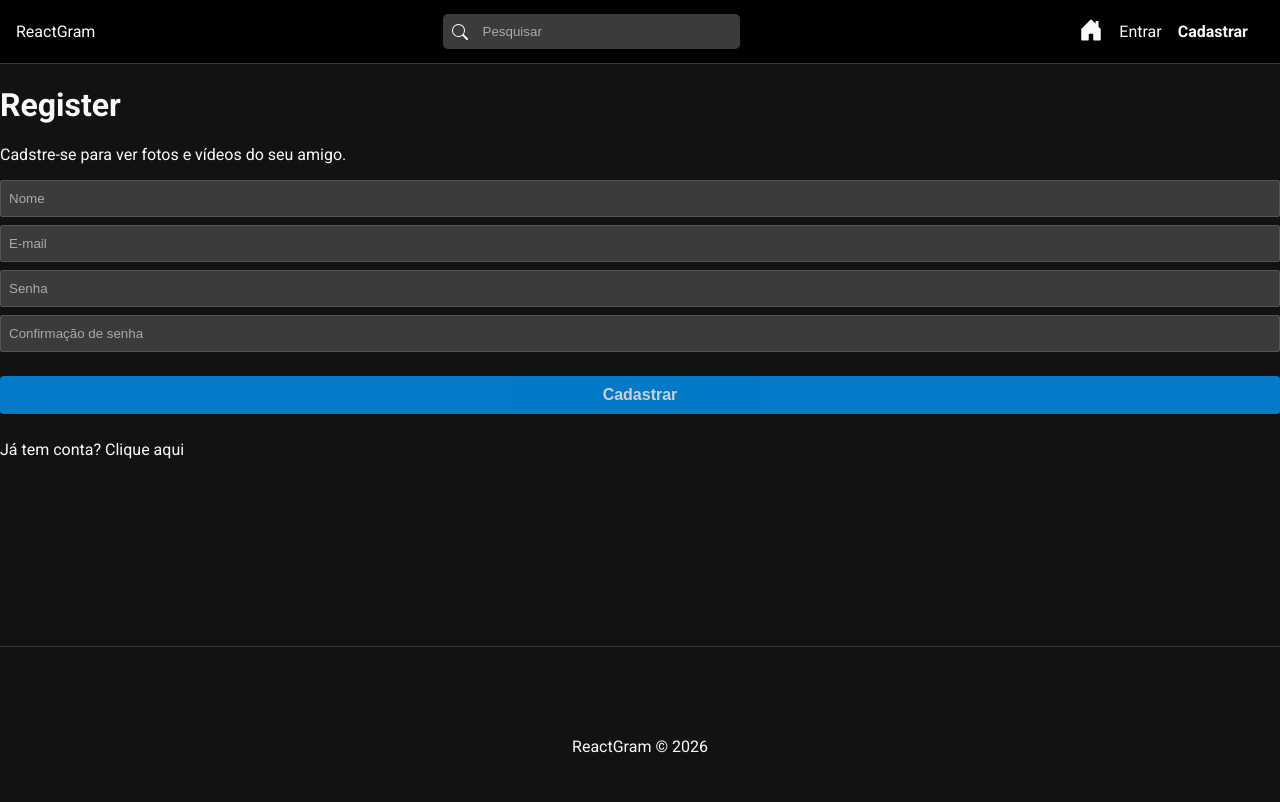
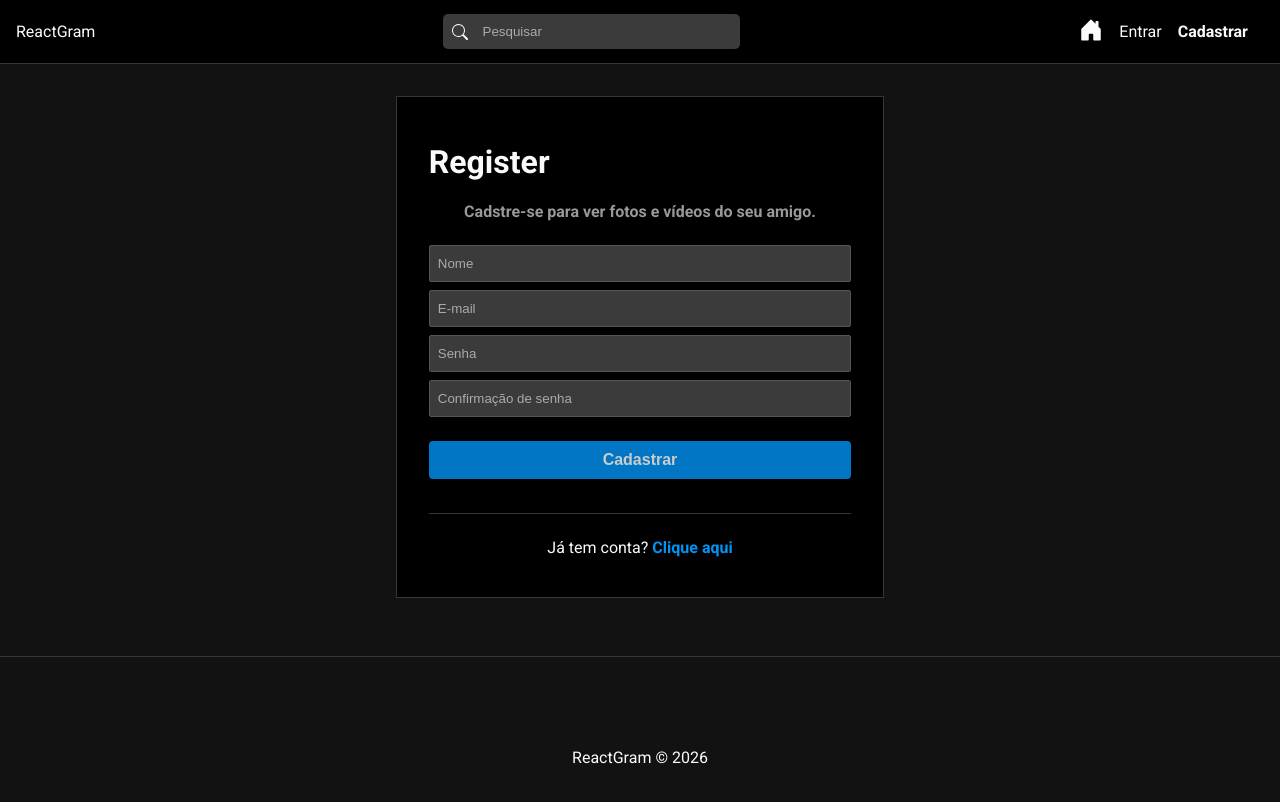
Before and after one commit to RafaelLanaDS/ReactGram, a React (Vite) app in the folder frontend/: page /register in a window 1280 px wide. Shown: the top 802 px of the page. Built offline with nearby package versions, Linux system fonts and the light colour scheme.

Commit message:
CSS do form de autenticação

```diff
--- a/frontend/src/pages/Auth/Auth.module.css
+++ b/frontend/src/pages/Auth/Auth.module.css
@@ -0,0 +1,39 @@
+#login,
+#register {
+  border: 1px solid #363636;
+  background-color: #000;
+  padding: 1.5em 2em;
+  max-width: 33%;
+  margin: 2em auto;
+}
+
+#login h2,
+#register h2 {
+  text-align: center;
+  font-size: 2.1em;
+  margin-top: 0;
+}
+
+.subtitle {
+  font-weight: bold;
+  color: #999;
+  margin-bottom: 1.5em;
+}
+
+#login form,
+#register form {
+  padding-bottom: 1.5em;
+  margin-bottom: 1.5em;
+  border-bottom: 1px solid #363636;
+}
+
+#login p,
+#register p {
+  text-align: center;
+}
+
+#login p a,
+#register p a {
+  font-weight: bold;
+  color: #0094f6;
+}
--- a/frontend/src/pages/Auth/Register.jsx
+++ b/frontend/src/pages/Auth/Register.jsx
@@ -13,9 +13,9 @@
   }
 
   return (
-    <div>
+    <div id={styles.register}>
       <h1>Register</h1>
-      <p className="subtitle">Cadstre-se para ver fotos e vídeos do seu amigo.</p>
+      <p className={styles.subtitle}>Cadstre-se para ver fotos e vídeos do seu amigo.</p>
       <form onSubmit={handleSubmit}>
         <input type="text" placeholder="Nome" />
         <input type="email" placeholder="E-mail" />
```
